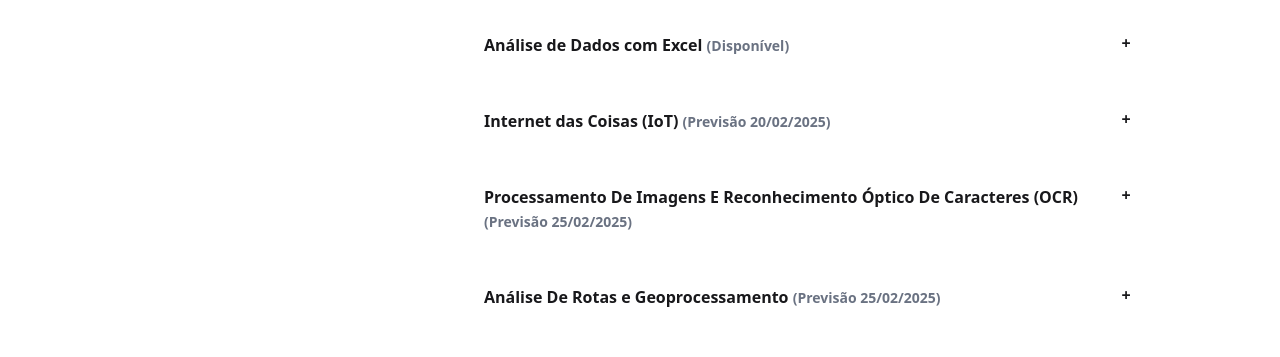
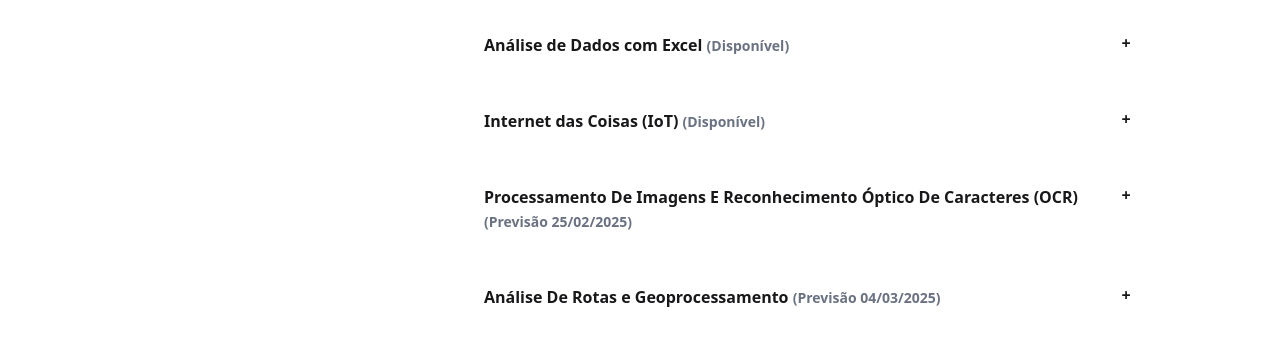
Before and after one commit to klucass/tifacilitada-site, an Astro site: page /materiais/sefaz-pa-pos-edital in a window 1280 px wide. Shown: the part 1118-1475 px from the top of the page. Built offline with nearby package versions, Linux system fonts and the light colour scheme; Astro itself is replaced by a stand-in of ours.

Commit message:
atualiza aula iot

```diff
--- a/src/pages/materiais/sefaz-pa-pos-edital.astro
+++ b/src/pages/materiais/sefaz-pa-pos-edital.astro
@@ -140,7 +140,7 @@ import capa from "../../data/capas/sefaz-pa-pos-edital.png";
 
         <div tabindex="0" class="collapse collapse-plus bg-base-100 mb-5">
           <div class="collapse-title font-semibold">
-            Internet das Coisas (IoT) <span class="text-sm text-gray-500">(Previsão 20/02/2025)</span>
+            Internet das Coisas (IoT) <span class="text-sm text-gray-500">(Disponível)</span>
           </div>
           <div class="collapse-content text-sm">
             <ul>
@@ -169,7 +169,7 @@ import capa from "../../data/capas/sefaz-pa-pos-edital.png";
         </div>
         <div tabindex="0" class="collapse collapse-plus bg-base-100 mb-5">
           <div class="collapse-title font-semibold">
-            Análise De Rotas e Geoprocessamento <span class="text-sm text-gray-500">(Previsão 25/02/2025)</span>
+            Análise De Rotas e Geoprocessamento <span class="text-sm text-gray-500">(Previsão 04/03/2025)</span>
           </div>
           <div class="collapse-content text-sm">
             <ul>
```
